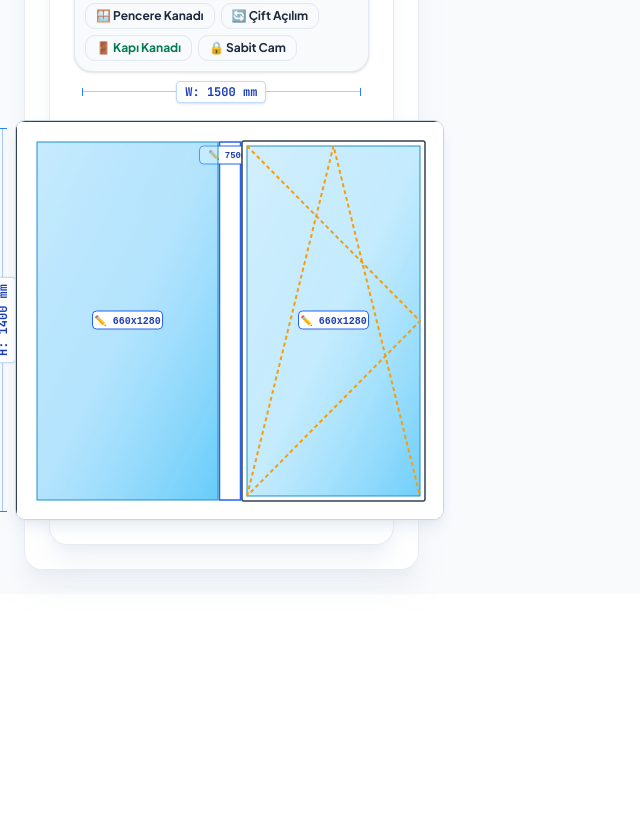
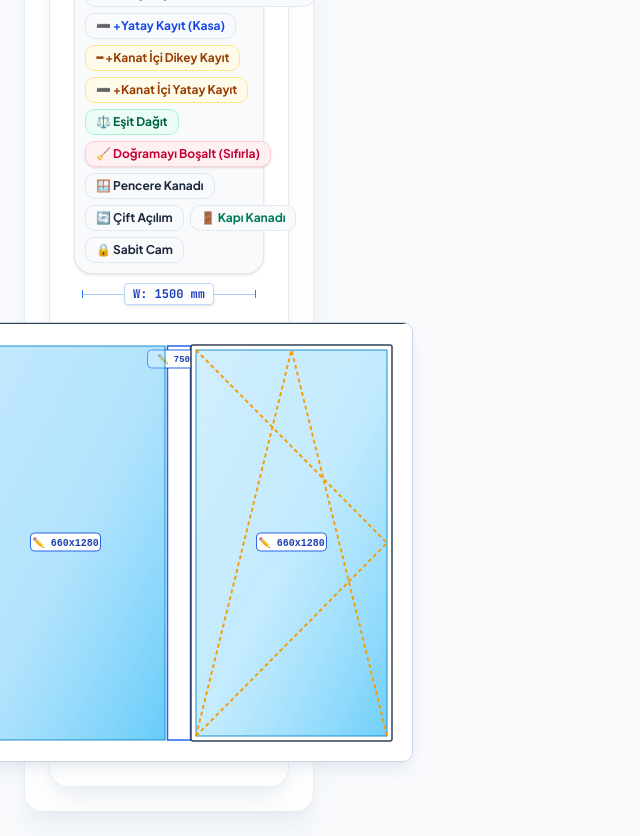
Before and after one commit to haslim/pencere, a Next.js app: page / in a window 1280 px wide. Shown: the part 1100-1936 px from the top of the page, without its empty margins (0-640 px from the left). Before the commit the page ends 1694 px from the top, so only its background shows below. Built offline with nearby package versions, Linux system fonts and the light colour scheme.

Commit message:
style: optimize desktop layout grid and increase canvas size for large screens

```diff
--- a/src/app/page.tsx
+++ b/src/app/page.tsx
@@ -656,15 +656,16 @@ export default function SaaSWindowDashboard() {
       </header>
 
       {/* Main Workspace Layout */}
-      <main className="flex-1 grid grid-cols-1 lg:grid-cols-12 gap-6 p-4 sm:p-6 max-w-[1600px] w-full mx-auto">
+      <main className="flex-1 grid grid-cols-1 lg:grid-cols-12 gap-6 p-4 sm:p-6 max-w-[1800px] w-full mx-auto">
         {/* Sol Kontrol Paneli */}
         <div
-          className={`lg:col-span-4 border rounded-2xl p-5 sm:p-6 flex flex-col gap-6 shadow-xl backdrop-blur-sm transition-colors ${
+          className={`lg:col-span-4 xl:col-span-3 border rounded-2xl p-5 sm:p-6 flex flex-col gap-6 shadow-xl backdrop-blur-sm transition-colors h-fit ${
             isDark
               ? "bg-slate-900/80 border-slate-800 text-slate-100 shadow-slate-950/50"
               : "bg-white/90 border-slate-200/80 text-slate-900 shadow-slate-200/50"
           }`}
         >
+
           <div>
             <h2
               className={`text-md font-bold flex items-center gap-2 pb-3 border-b ${
@@ -915,7 +916,8 @@ export default function SaaSWindowDashboard() {
           </div>
 
         {/* Sağ Çizim ve Poz Seçim Paneli */}
-        <div className="lg:col-span-8 flex flex-col gap-6">
+        <div className="lg:col-span-8 xl:col-span-9 flex flex-col gap-6">
+
           <div
             className={`border rounded-2xl p-3 shadow-md backdrop-blur-sm flex flex-wrap items-center justify-between gap-3 transition-colors ${
               isDark
--- a/src/components/WindowCanvas.tsx
+++ b/src/components/WindowCanvas.tsx
@@ -97,8 +97,8 @@ export const WindowCanvas: React.FC<WindowCanvasProps> = ({
   const [mullionDirection, setMullionDirection] = useState<"v" | "h">("v");
   const [mullionOffsetInput, setMullionOffsetInput] = useState<string>("750");
 
-  const [maxCanvasW, setMaxCanvasW] = useState<number>(540);
-  const [maxCanvasH, setMaxCanvasH] = useState<number>(400);
+  const [maxCanvasW, setMaxCanvasW] = useState<number>(760);
+  const [maxCanvasH, setMaxCanvasH] = useState<number>(520);
 
   React.useEffect(() => {
     const handleResize = () => {
@@ -106,13 +106,17 @@ export const WindowCanvas: React.FC<WindowCanvasProps> = ({
         setMaxCanvasW(Math.min(330, window.innerWidth - 64));
         setMaxCanvasH(300);
       } else if (window.innerWidth < 1024) {
-        setMaxCanvasW(440);
-        setMaxCanvasH(360);
+        setMaxCanvasW(500);
+        setMaxCanvasH(380);
+      } else if (window.innerWidth < 1440) {
+        setMaxCanvasW(620);
+        setMaxCanvasH(440);
       } else {
-        setMaxCanvasW(540);
-        setMaxCanvasH(400);
+        setMaxCanvasW(760);
+        setMaxCanvasH(520);
       }
     };
+
     handleResize();
     window.addEventListener("resize", handleResize);
     return () => window.removeEventListener("resize", handleResize);
```
